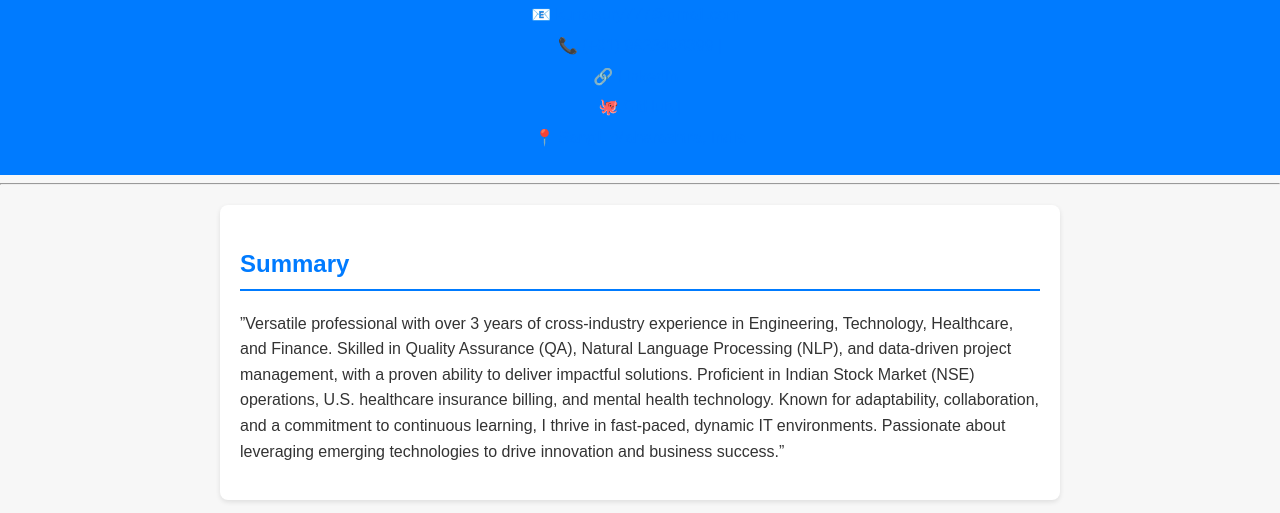
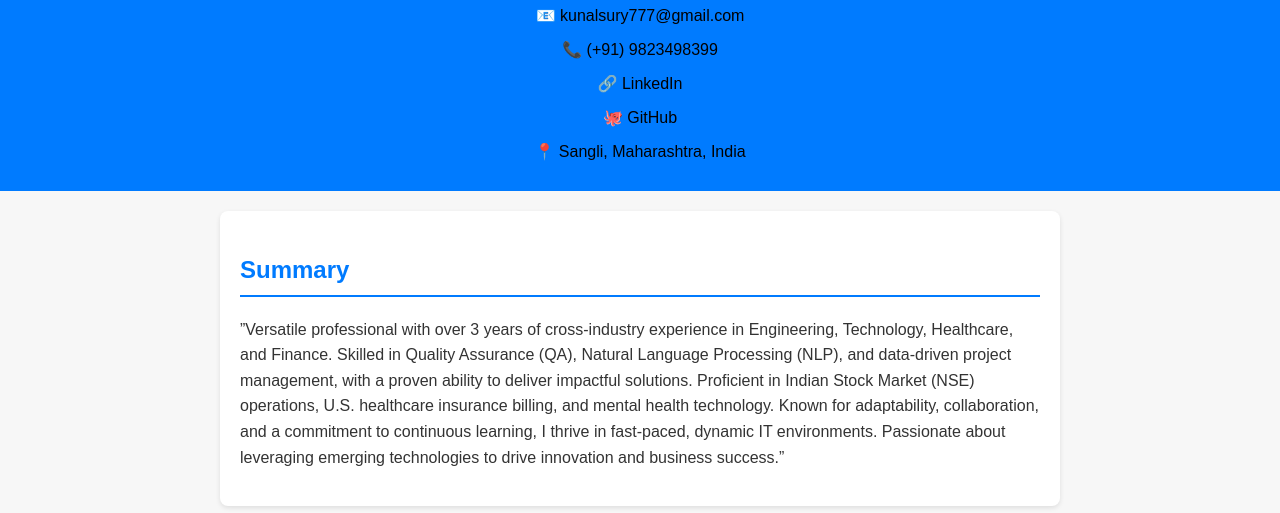
Before and after one commit to KunalSuryavanshii/kunalsuryavanshii.github.io, a plain HTML site: page index.html in a window 1280 px wide. Shown: the part 287-800 px from the top of the page. Drawn offline with Linux system fonts and the light colour scheme; some icons are missing.

Commit message:
Update index.html

```diff
--- a/index.html
+++ b/index.html
@@ -76,21 +76,18 @@
     </style>
 </head>
 <body>
-    <body>
-    <body>
     <header>
         <img src="https://raw.githubusercontent.com/KunalSuryavanshii/kunalsuryavanshii.github.io/refs/heads/main/IMG_20241111_091351713%5B2%5D.jpg" alt="Profile Photo">
         <h1>Kunal A. Suryawanshi</h1>
         <p class="tagline">Professional | Problem Solver | Adaptable</p>
-        <div class="contact-info">
-            <p><span>📧</span> <a href="mailto:kunalsury777@gmail.com">kunalsury777@gmail.com |</a></p>
-            <p><span>📞</span> <a href="tel:+919823498399"> (+91) 9823498399 |</a></p>
-            <p><span>🔗</span> <a href="https://www.linkedin.com/in/kunal-suryavanshi" target="_blank"> LinkedIn |</a></p>
-            <p><span>🐙</span> <a href="https://github.com/KunalSuryavanshii" target="_blank"> GitHub |</a></p>
-            <p><span>📍</span> <a href="https://maps.app.goo.gl/t236umUMuxEejywQ6"> Sangli, Maharashtra, India</a></p>
+        <div class="contact-info" style="color: #000000; font-size: 16px; line-height: 1.8; text-align: center;">
+            <p><span>📧</span> <a href="mailto:kunalsury777@gmail.com" style="color: #000000; text-decoration: none;">kunalsury777@gmail.com</a></p>
+            <p><span>📞</span> <a href="tel:+919823498399" style="color: #000000; text-decoration: none;">(+91) 9823498399</a></p>
+            <p><span>🔗</span> <a href="https://www.linkedin.com/in/kunal-suryavanshi" target="_blank" style="color: #000000; text-decoration: none;">LinkedIn</a></p>
+            <p><span>🐙</span> <a href="https://github.com/KunalSuryavanshii" target="_blank" style="color: #000000; text-decoration: none;">GitHub</a></p>
+            <p><span>📍</span> <a href="https://maps.app.goo.gl/t236umUMuxEejywQ6" target="_blank" style="color: #000000; text-decoration: none;">Sangli, Maharashtra, India</a></p>
         </div>
     </header>
-    <hr>
 </body>
 
     <section>
```
